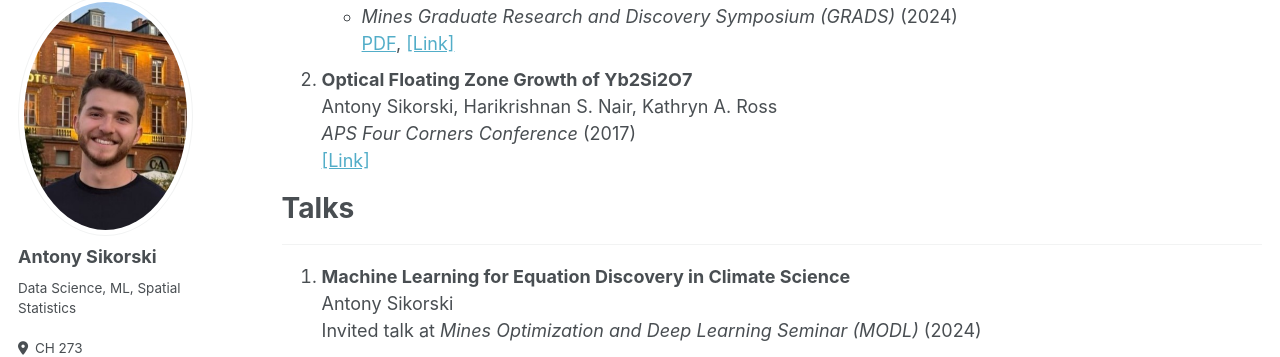
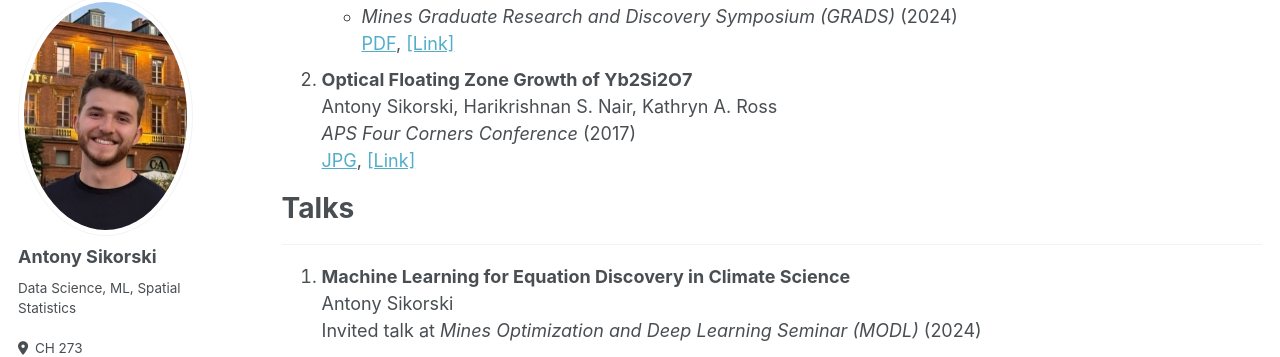
Before and after one commit to antonyxsik/antonyxsik.github.io, a Jekyll site: the page built from _pages/research.md, in a window 1280 px wide and 900 px high, scrolled down 656 px. Shown: the part 110-467 px from the top of the window. Built offline with Jekyll 4.4.1, drawn with Linux system fonts in a browser that asks for light colours; some web fonts are replaced.

Commit message:
aps poster added

```diff
--- a/_pages/research.md
+++ b/_pages/research.md
@@ -36,7 +36,7 @@ All of my publications can be found on my <a href="https://scholar.google.com/ci
 2. **Optical Floating Zone Growth of Yb2Si2O7** \\
     Antony Sikorski, Harikrishnan S. Nair, Kathryn A. Ross \\
     *APS Four Corners Conference* (2017) \\
-    <a href="https://meetings.aps.org/Meeting/4CF17/Event/311482" target="_blank">[Link]</a>
+    [JPG](https://antonyxsik.github.io/files/aps_poster.jpg), <a href="https://meetings.aps.org/Meeting/4CF17/Event/311482" target="_blank">[Link]</a>
 
 
 # Talks
```
Also changed, not shown: files/aps_poster.jpg (added).
